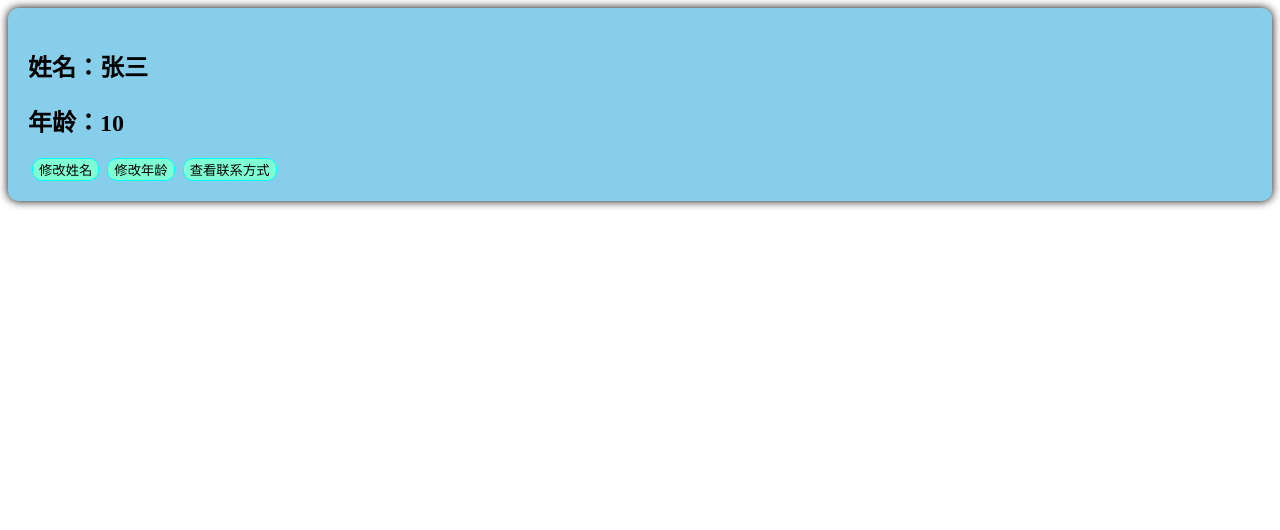
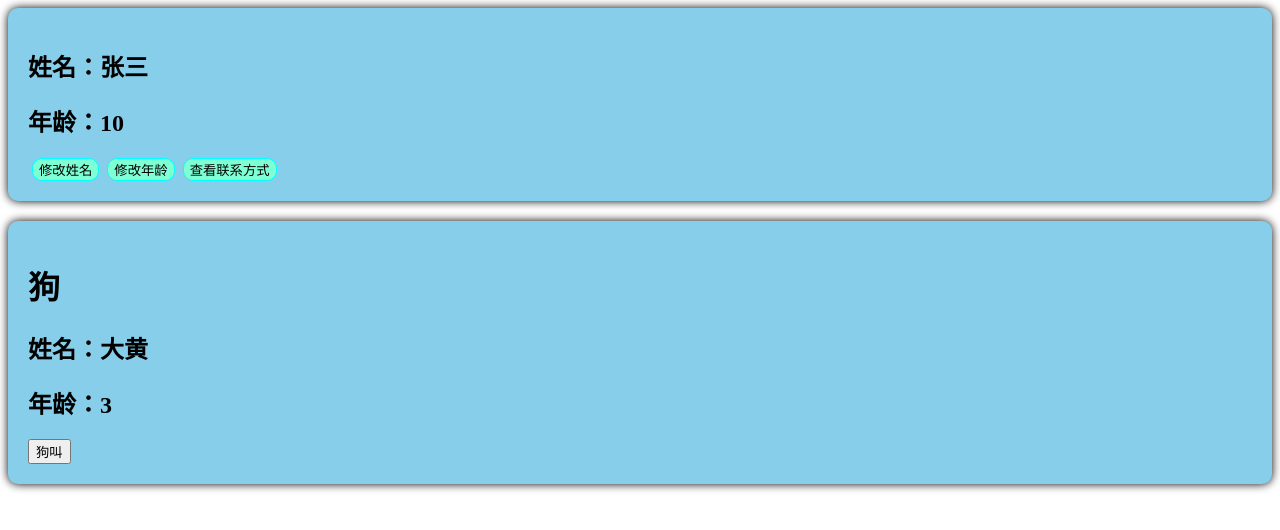
Before and after one commit to gothetop/gothetop, a Vue app: page / in a window 1280 px wide. Shown: the top 530 px of the page. Built offline with nearby package versions, Linux system fonts and the light colour scheme.

Commit message:
新建dog组件

```diff
--- a/src/App.vue
+++ b/src/App.vue
@@ -1,15 +1,17 @@
 <template>
   <!--html-->
-    <Person/>
+  <Person/>
+  <Dog/>
 </template>
 
 <script lang="ts">
 //js或者ts
 import Person from './components/person.vue'
+import Dog from './components/dog.vue'
 
 export default {
   name: "App",
-  components: {Person}
+  components: {Person, Dog}
   // 组件的名字
 }
 </script>
--- /dev/null
+++ b/src/components/dog.vue
@@ -0,0 +1,39 @@
+<template>
+  <div class="dog">
+    <h1>狗</h1>
+    <h2>姓名：{{name}}</h2>
+    <h2>年龄：{{age}}</h2>
+    <button @click="brak">狗叫</button>
+  </div>
+
+</template>
+
+<script lang="ts">
+export default {
+  name: 'Dog',
+  setup (){
+    // 数据
+    let name = "大黄";
+    let age: number = 3;
+
+    // 方法
+    function brak(){
+      alert(name + "在叫");
+    }
+
+
+    return {name, age, brak}
+  }
+}
+</script>
+
+<style>
+.dog{
+  background-color: skyblue;
+  box-shadow: 0 0 10px;
+  border-radius: 10px;
+  padding: 20px;
+  margin-top: 20px;
+}
+
+</style>
```
